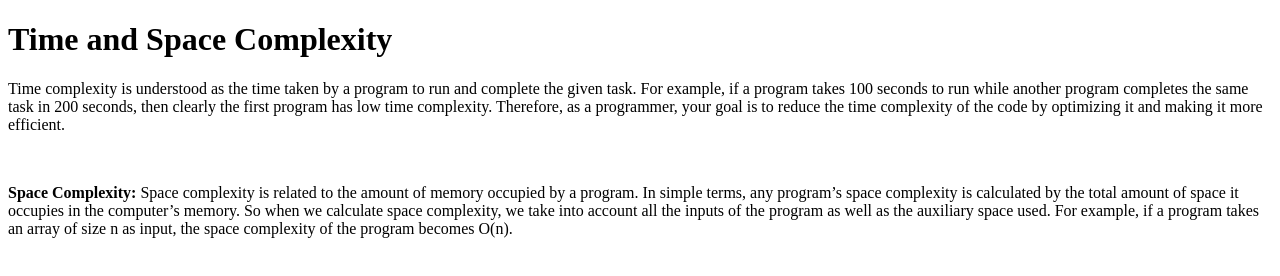
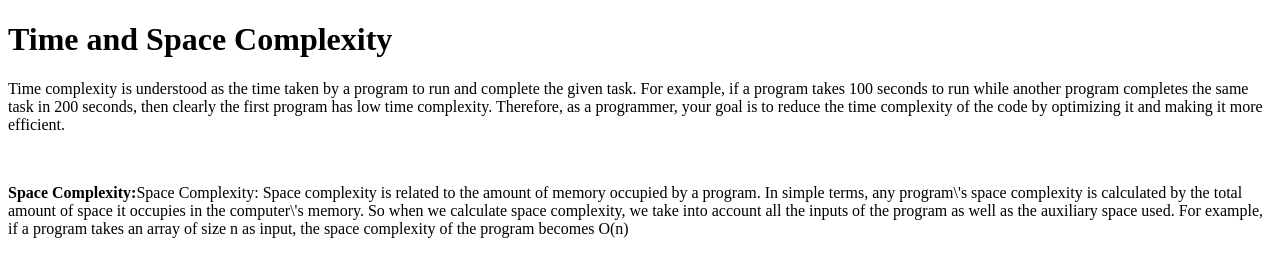
Before and after one commit to acciojob/time-and-space-complexity-humptinessvishal, a website: page main.html in a window 1280 px wide. Drawn offline with Linux system fonts and the light colour scheme.

Commit message:
created a submission

```diff
--- a/main.html
+++ b/main.html
@@ -11,7 +11,7 @@
 	<h1>Time and Space Complexity</h1>
 	<p>Time complexity is understood as the time taken by a program to run and complete the given task. For example, if a program takes 100 seconds to run while another program completes the same task in 200 seconds, then clearly the first program has low time complexity. Therefore, as a programmer, your goal is to reduce the time complexity of the code by optimizing it and making it more efficient.</p>
 	<br>
-	<p><b>Space Complexity:</b> Space complexity is related to the amount of memory occupied by a program. In simple terms, any program’s space complexity is calculated by the total amount of space it occupies in the computer’s memory. So when we calculate space complexity, we take into account all the inputs of the program as well as the auxiliary space used. For example, if a program takes an array of size n as input, the space complexity of the program becomes O(n).</p>
+	<p><b>Space Complexity:</b>Space Complexity: Space complexity is related to the amount of memory occupied by a program. In simple terms, any program\'s space complexity is calculated by the total amount of space it occupies in the computer\'s memory. So when we calculate space complexity, we take into account all the inputs of the program as well as the auxiliary space used. For example, if a program takes an array of size n as input, the space complexity of the program becomes O(n)</p>
     <script type="text/javascript" src="./script.js">
 </script>
 
```
